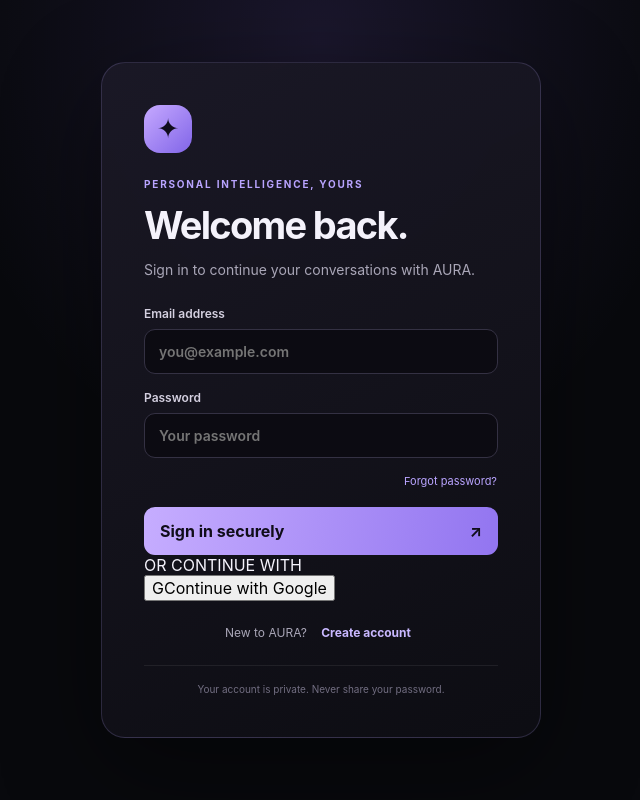
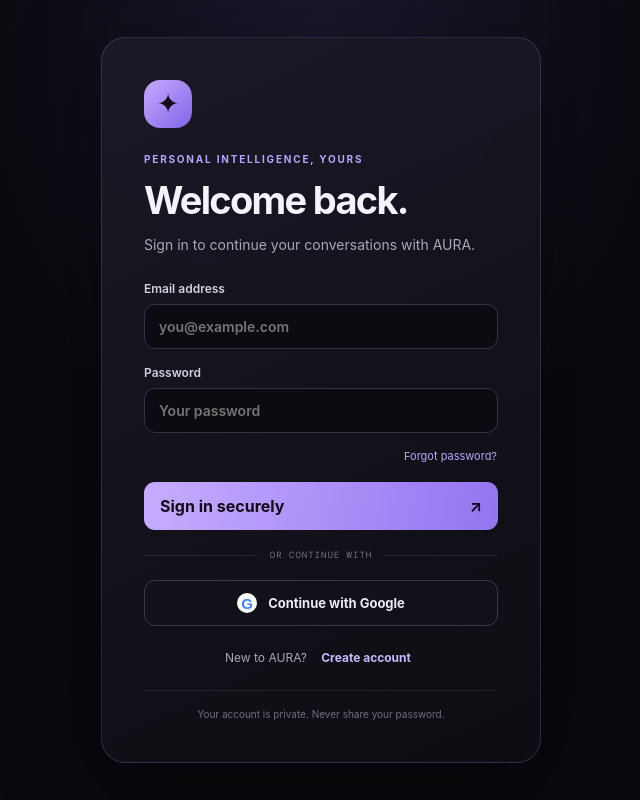
Before and after one commit to astryxleo/AURA-AI, a React (Vite) app: page / in a window 1280 px wide. Shown: the whole page, without its empty margins (319-959 px from the left). Built offline with nearby package versions, Linux system fonts and the light colour scheme; no server answers.

Commit message:
Fix login screen scrolling and style Google sign-in

```diff
--- a/src/auth.css
+++ b/src/auth.css
@@ -1,7 +1,7 @@
 
 /* AURA account access */
-.auth-screen{min-height:100vh;display:grid;place-items:center;padding:28px;background:radial-gradient(ellipse at 50% 5%,rgba(150,113,255,.13),transparent 42%),#08090d;color:#f4f2fb;font-family:Inter,ui-sans-serif,system-ui,sans-serif}
-.auth-card{width:min(100%,440px);padding:clamp(26px,5vw,42px);border:1px solid rgba(183,164,255,.18);border-radius:24px;background:linear-gradient(155deg,rgba(27,25,38,.96),rgba(13,13,19,.98));box-shadow:0 30px 100px rgba(0,0,0,.42)}
+.auth-screen{min-height:100vh;min-height:100dvh;display:grid;align-items:start;justify-items:center;overflow-y:auto;overscroll-behavior-y:contain;padding:clamp(12px,3vh,28px) 16px;background:radial-gradient(ellipse at 50% 5%,rgba(150,113,255,.13),transparent 42%),#08090d;color:#f4f2fb;font-family:Inter,ui-sans-serif,system-ui,sans-serif}
+.auth-card{width:min(100%,440px);margin-block:auto;padding:clamp(26px,5vw,42px);border:1px solid rgba(183,164,255,.18);border-radius:24px;background:linear-gradient(155deg,rgba(27,25,38,.96),rgba(13,13,19,.98));box-shadow:0 30px 100px rgba(0,0,0,.42)}
 .auth-logo{width:48px;height:48px;display:grid;place-items:center;border-radius:16px;background:linear-gradient(135deg,#c6a9ff,#8165e8);color:#100c1c;font-size:27px;margin-bottom:25px}
 .auth-kicker{font-size:10px;letter-spacing:.18em;color:#b9a4ff;font-weight:700;margin-bottom:12px}
 .auth-card h1{font-size:clamp(29px,5vw,38px);letter-spacing:-.045em;margin:0 0 10px}
@@ -26,3 +26,14 @@
 @media(max-width:560px){.auth-card{border-radius:19px}.account-pill{display:none}}
 
 .auth-reset{justify-self:end;border:0;background:none;color:#b9a4ff;font:inherit;font-size:11px;cursor:pointer;padding:0 1px}.auth-reset:hover{text-decoration:underline}.auth-reset:disabled{opacity:.5;cursor:wait}
+
+/* Login page scrolling and third-party sign-in */
+.auth-divider{display:flex;align-items:center;gap:12px;margin:19px 0;color:#777387;font:9px var(--mono);letter-spacing:1px}
+.auth-divider span:first-child,.auth-divider span:last-child{height:1px;flex:1;background:rgba(255,255,255,.09)}
+.auth-google{width:100%;min-height:46px;display:flex;align-items:center;justify-content:center;gap:11px;border:1px solid #3b3749;border-radius:11px;background:#121119;color:#eeeaf7;font-size:13px;font-weight:650;transition:background .18s,border-color .18s}
+.auth-google:hover:not(:disabled){background:#1c1926;border-color:#71618f}
+.auth-google:focus-visible{outline:2px solid #b6a0ff;outline-offset:3px}
+.auth-google:disabled{opacity:.6;cursor:wait}
+.google-mark{width:20px;height:20px;display:grid;place-items:center;border-radius:50%;background:#fff;color:#4285f4;font:bold 15px Arial,sans-serif}
+@media(max-height:720px){.auth-screen{padding-top:12px;padding-bottom:12px}.auth-logo{margin-bottom:16px}.auth-card>p{margin-bottom:18px}.auth-foot{margin-top:17px;padding-top:12px}}
+@media(max-width:380px){.auth-screen{padding-left:10px;padding-right:10px}.auth-card{padding:22px 18px}.auth-form{gap:13px}}
```
